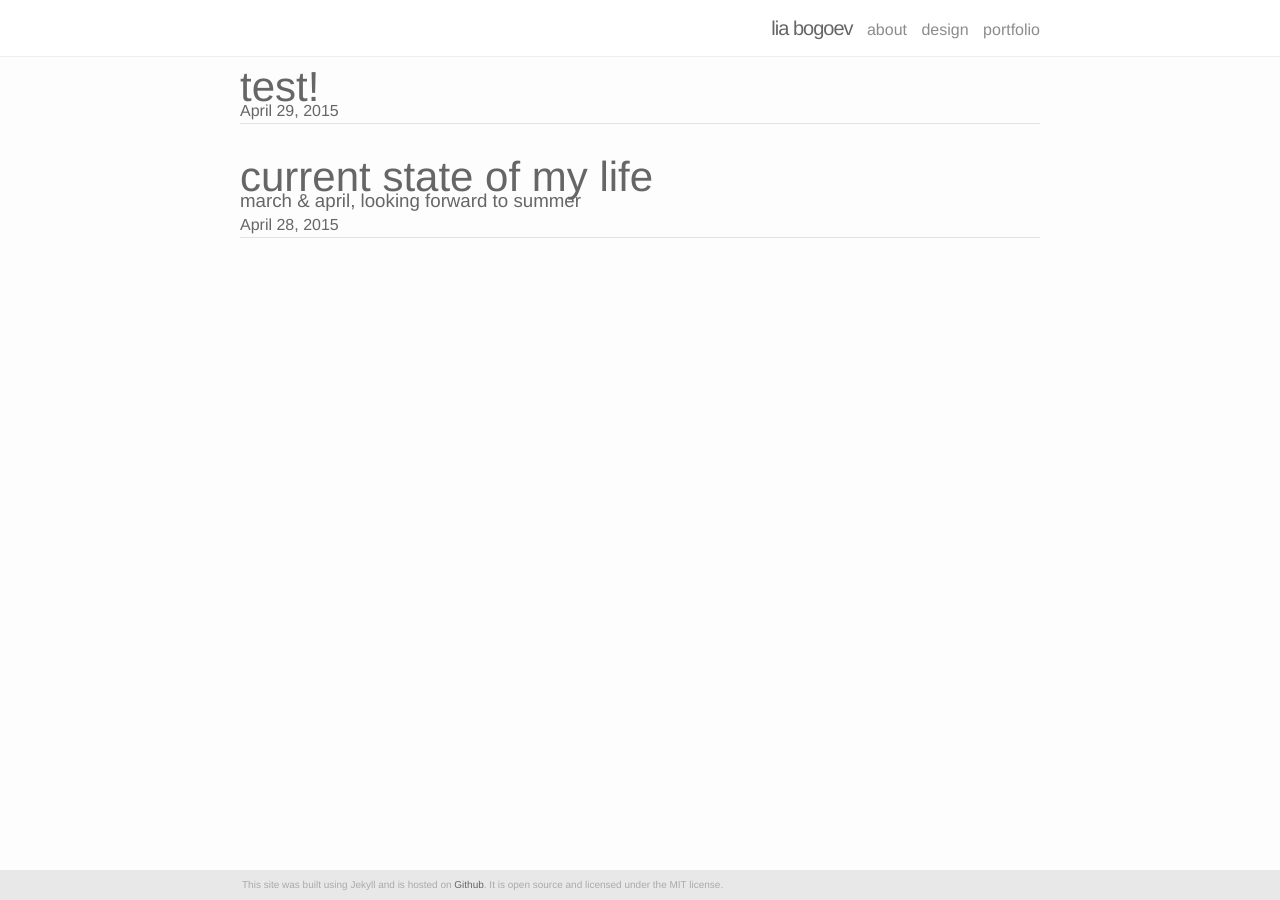
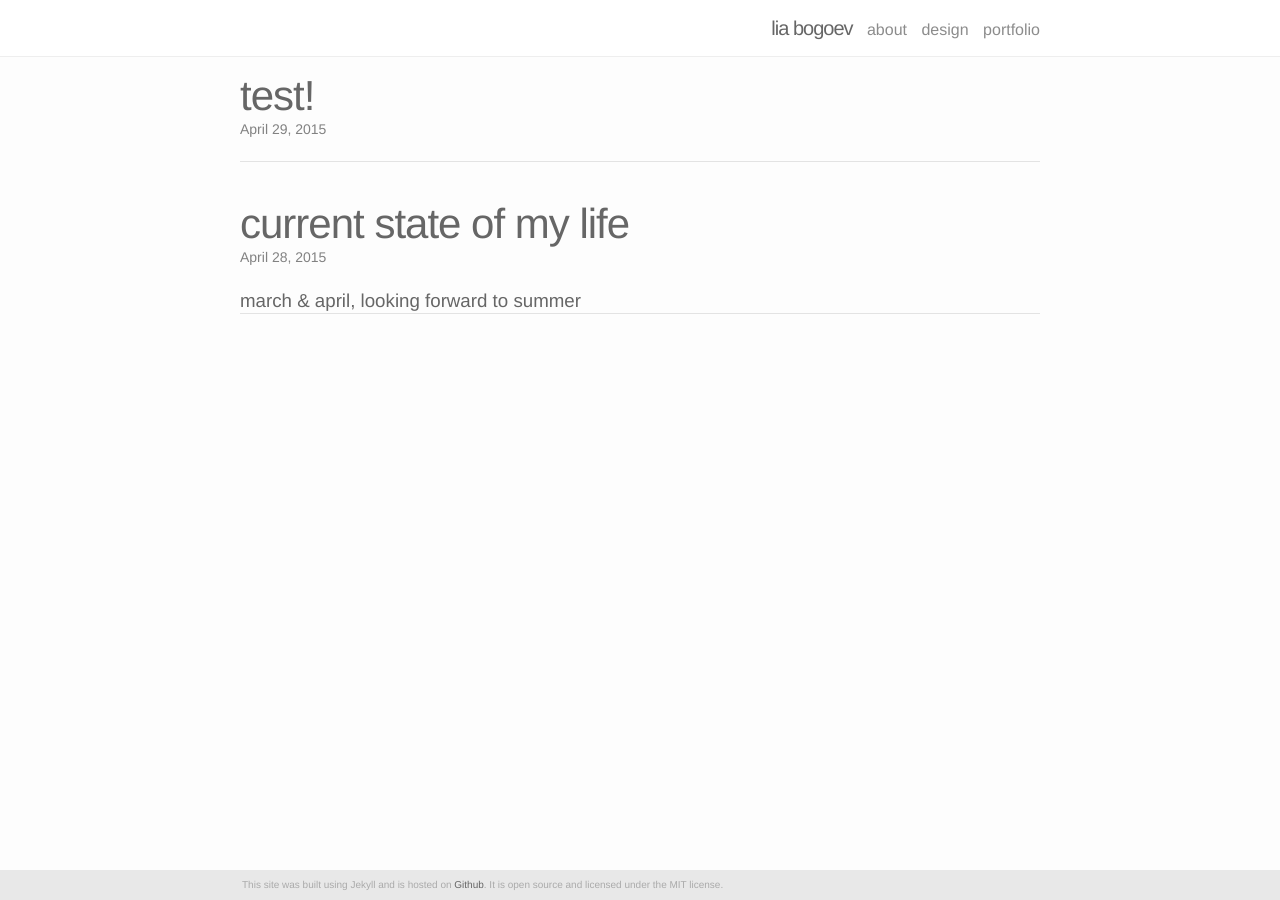
Before and after one commit to Angelo1211/bogoli.github.io, a Jekyll site: the page built from index.html, in a window 1280 px wide. Built offline with Jekyll 4.4.1, drawn with Linux system fonts in a browser that asks for light colours; the list of posts is cut into pages by our own code.

Commit message:
first post in post list now lines up perfectly when you click it and get the post on its own page. YES.

```diff
--- a/_sass/_layout.scss
+++ b/_sass/_layout.scss
@@ -95,7 +95,7 @@
 }
 
 .post-list {
-    margin-left: 0;
+    margin: 0px 0;
     list-style: none;
 
     > li {
@@ -103,7 +103,6 @@
 
 
     }
-
 
 
 }
--- a/index.html
+++ b/index.html
@@ -2,16 +2,12 @@
 layout: default
 ---
 
-<div class="home">
-
-<div>
-
   <ul class="post-list">
     {% for post in paginator.posts %}
       <li>
-        <h2><a class="post-link" href="{{ post.url | prepend: site.baseurl }}">{{ post.title }}</a></h2>
+        <h2><a class="post-title" href="{{ post.url | prepend: site.baseurl }}">{{ post.title }}</a></h2>
+        <p class="post-meta">{{ post.date | date: '%B %d, %Y' }}</p>
         <h3>{{ post.description }}</h3>
-        <h4>{{ post.date | date: '%B %d, %Y' }}</h4>
 
         <hr/>
       </li>
@@ -46,7 +42,3 @@
 
   </div>
 {% endif %}
-
-
-</div>
-</div>
```
